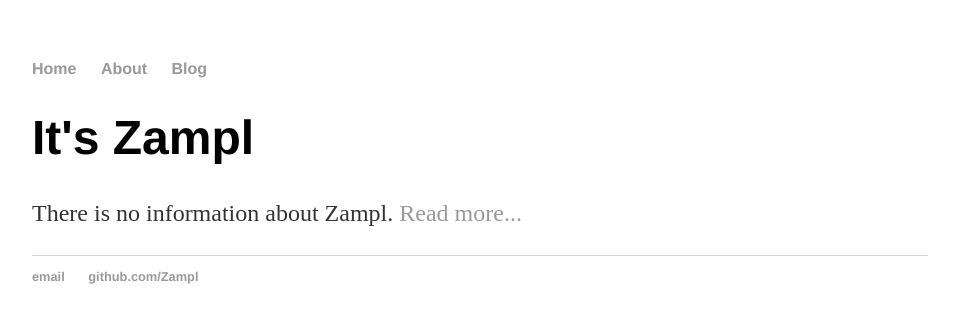
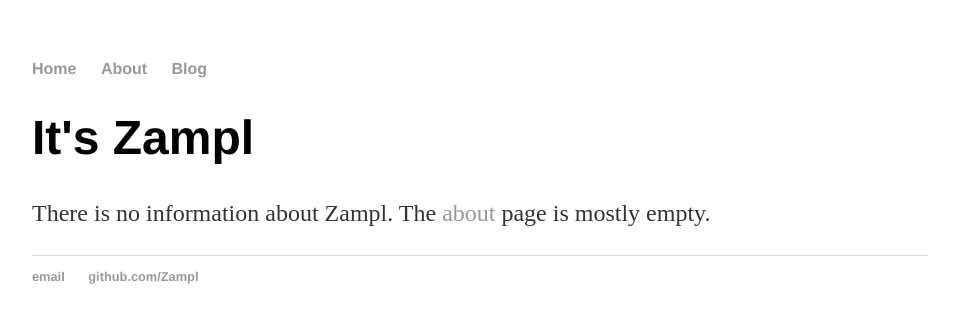
Before and after one commit to Zampl/zampl.github.io, a Jekyll site: the page built from index.html, in a window 1280 px wide. Shown: the top 323 px of the page, without its empty margins (160-1119 px from the left). Built offline with Jekyll 4.4.1, drawn with Linux system fonts in a browser that asks for light colours.

Commit message:
Update index.html

```diff
--- a/index.html
+++ b/index.html
@@ -4,5 +4,5 @@ title: Zampl Homepage
 ---
 <div class="blurb">
 	<h1>It's Zampl</h1>
-	<p>There is no information about Zampl. <a href="/about">Read more...</a></p>
+	<p>There is no information about Zampl. The <a href="/about">about</a> page is mostly empty.</p>
 </div><!-- /.blurb -->
```
